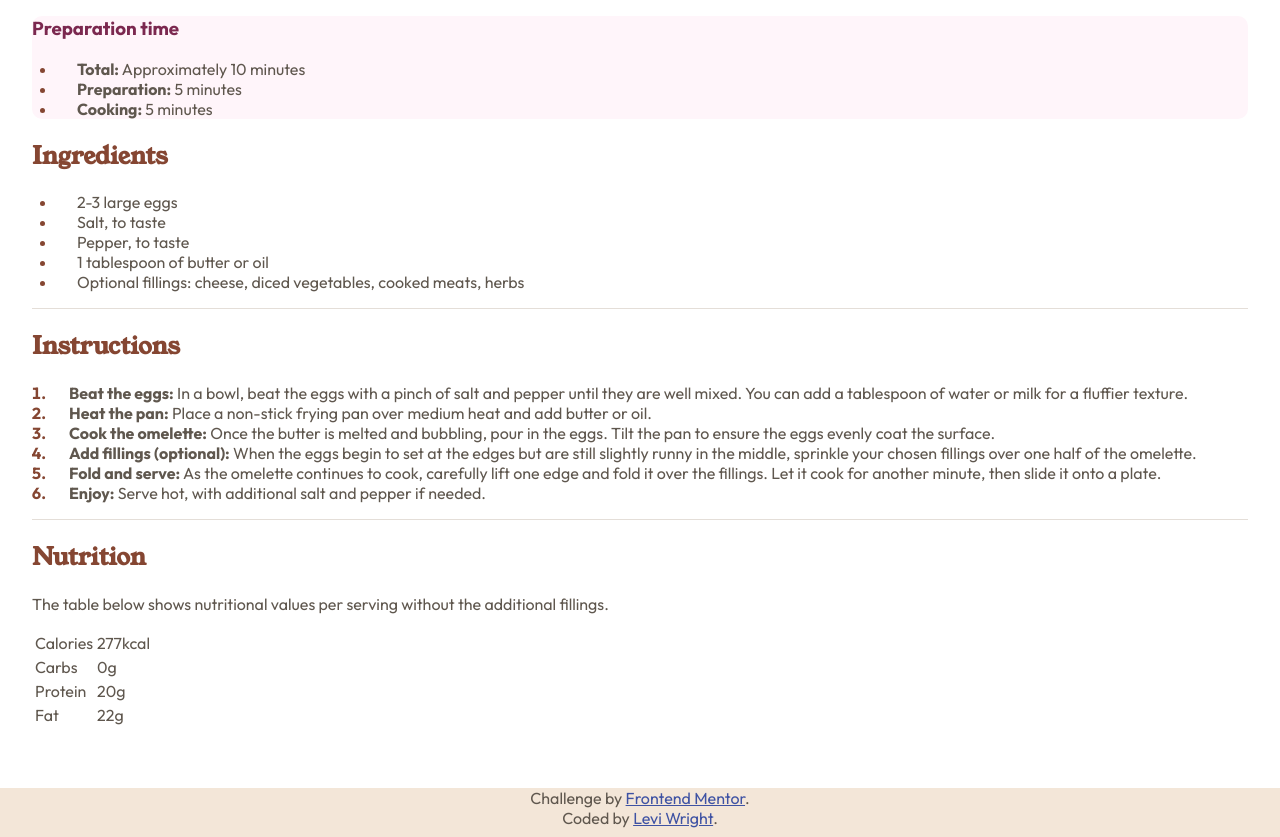
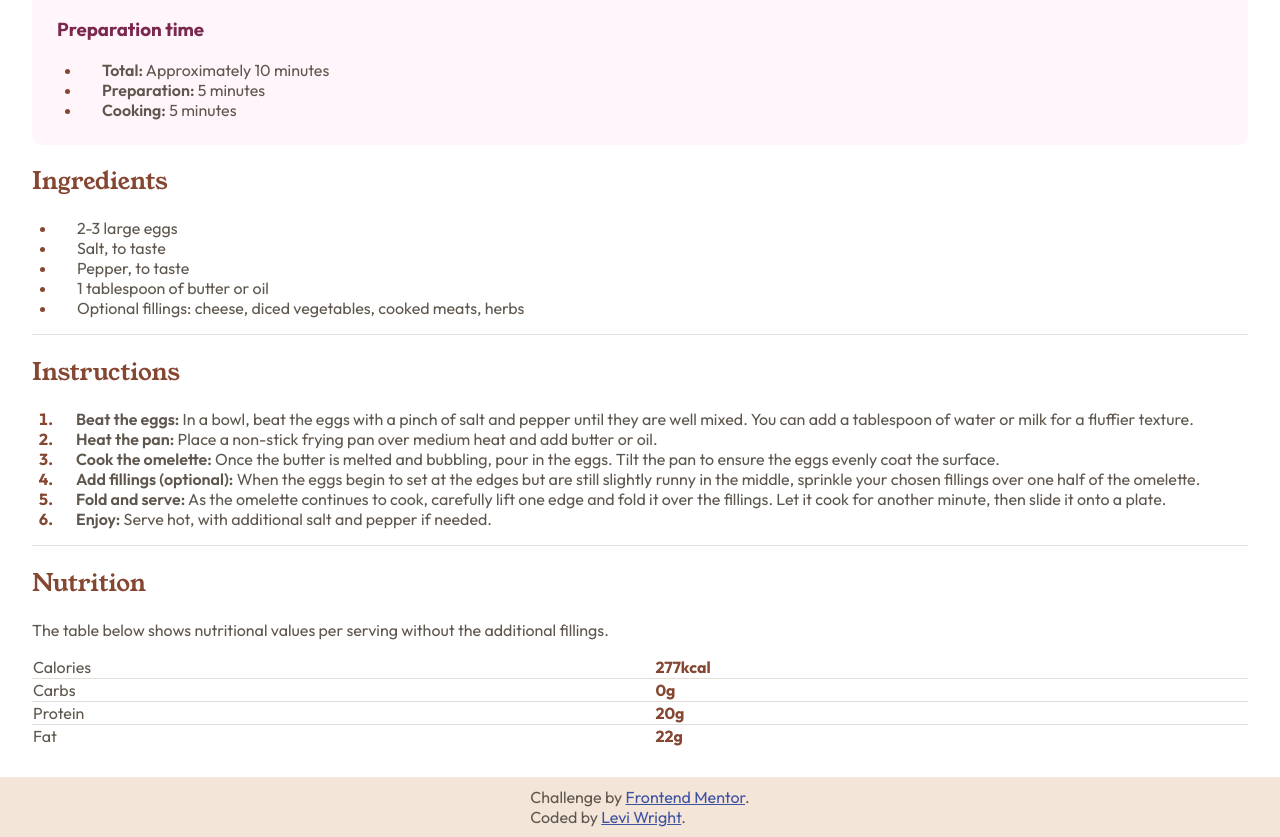
Before and after one commit to law973/recipe-page, a plain HTML site: page index.html in a window 1280 px wide. Shown: the part 750-1587 px from the top of the page. Drawn offline with Linux system fonts and the light colour scheme.

Commit message:
added styling for table and for preparation section

```diff
--- a/index.html
+++ b/index.html
@@ -54,38 +54,26 @@
 
           <ol>
             <li>
-              <span>
                 <strong>Beat the eggs:</strong> In a bowl, beat the eggs with a pinch of salt and pepper until they are well mixed.
                 You can add a tablespoon of water or milk for a fluffier texture.
-              </span>
             </li>
             <li>
-              <span>
                 <strong>Heat the pan:</strong> Place a non-stick frying pan over medium heat and add butter or oil.
-              </span>
             </li>
             <li>
-              <span>
                 <strong>Cook the omelette:</strong> Once the butter is melted and bubbling, pour in the eggs. Tilt the pan to ensure
                 the eggs evenly coat the surface.
-              </span>
             </li>
             <li>
-              <span>
                 <strong>Add fillings (optional):</strong> When the eggs begin to set at the edges but are still slightly runny in the
                 middle, sprinkle your chosen fillings over one half of the omelette.
-              </span>
             </li>
             <li>
-              <span>
                 <strong>Fold and serve:</strong> As the omelette continues to cook, carefully lift one edge and fold it over the
                 fillings. Let it cook for another minute, then slide it onto a plate.
-              </span>
             </li>
             <li>
-              <span>
                 <strong>Enjoy:</strong> Serve hot, with additional salt and pepper if needed.
-              </span>
             </li>
           </ol>
         </section>
@@ -122,9 +110,12 @@
   <!-- Attribution information provided here -->
   <footer>
     <div class="attribution">
+      <div>
         Challenge by <a rel="noreferrer" href="https://www.frontendmentor.io?ref=challenge" target="_blank">Frontend Mentor</a>.
-      <br>
+      </div>
+      <div>
         Coded by <a rel="noreferrer" href="https://github.com/law973" target="_blank" title="GitHub Profile">Levi Wright</a>.
+      </div>
     </div>
   </footer>
 </body>
--- a/style.css
+++ b/style.css
@@ -28,21 +28,33 @@ body {
     background-color: var(--stone-100);
     color: var(--stone-600);
     font-family: 'Outfit';
+    font-size: 16px;
+    font-weight: 400;
     margin: 0;
+}
+
+footer {
+    display: flex;
+    justify-content: center;
 }
 
 h1 {
     color: var(--stone-900);
     font-family: 'Young Serif';
+    font-weight: 400;
+    margin-top: 0;
 }
 
 h2 {
     color: var(--brown-800);
     font-family: 'Young Serif';
+    font-weight: 400;
 }
 
 h3 {
     color: var(--rose-800);
+    font-weight: 700;
+    margin-top: 0;
 }
 
 img {
@@ -59,11 +71,25 @@ li::marker {
 }
 
 ol {
-    padding-left: 17px;
+    padding-left: 24px;
 }
 
-p {
-    font-size: 16px;
+strong, b {
+    font-weight: 600;
+}
+
+table {
+    border-collapse: collapse;
+    width: 100%;
+}
+
+td:nth-child(2) {
+    color: var(--brown-800);
+    font-weight: bold;
+}
+
+tr~tr {
+    border-top: 1px solid var(--stone-150);
 }
 
 ul {
@@ -71,8 +97,7 @@ ul {
 }
 
 .attribution {
-    font-size: 16px;
-    text-align: center;
+    padding: 10px;
 }
 
 .attribution a {
@@ -85,18 +110,23 @@ ul {
 }
 
 .card-text {
-    padding: 30px 32px 60px 32px;
+    padding: 30px 32px;
 }
 
 .preparation {
     background-color: var(--rose-50);
     border-radius: 10px;
+    padding: 25px;
 }
 
 .prepartion li::marker {
     color: var(--rose-800);
 }
 
+.preparation ul {
+    margin-bottom: 0;
+}
+
 #instructions {
     border-bottom: 1px solid var(--stone-150);
     border-top: 1px solid var(--stone-150);
```
Also changed, not shown: 2 other files. Lines whose indentation alone changed are shown as unchanged.
